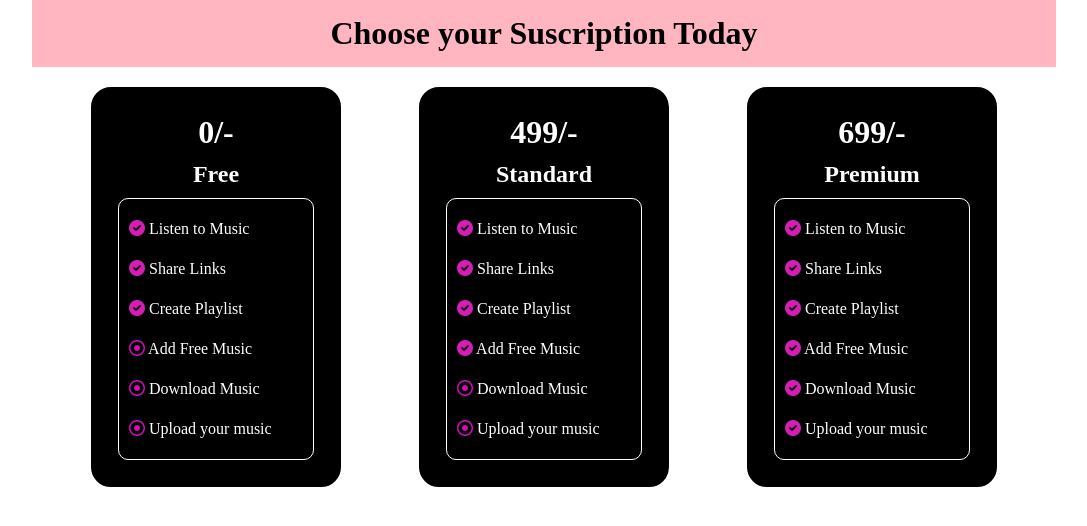
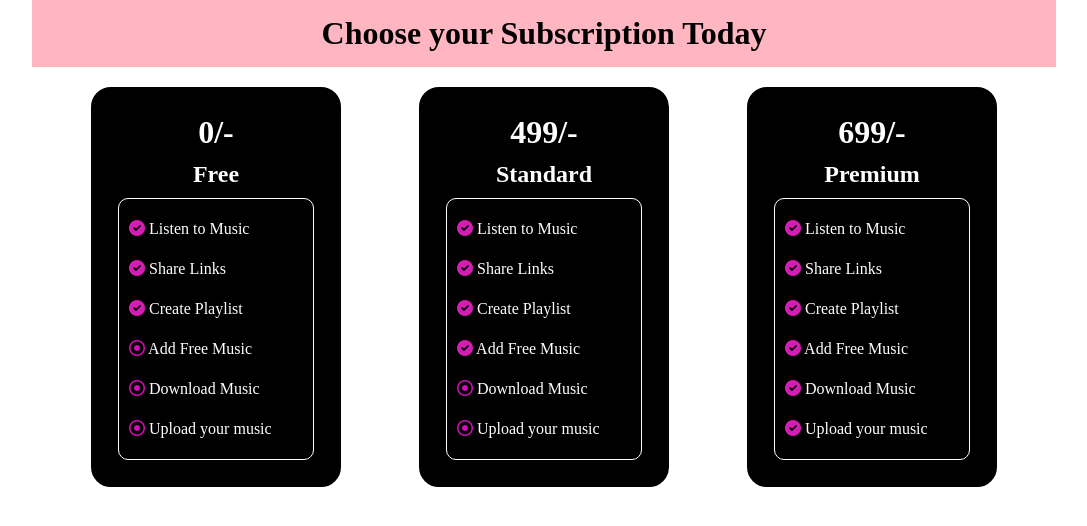
Before and after one commit to purushothaman-003/Flex-subscription-section, a plain HTML site: page index.html in a window 1280 px wide. Shown: the whole page, without its empty margins (96-1183 px from the left). Drawn offline with Linux system fonts and the light colour scheme.

Commit message:
Update index.html

```diff
--- a/index.html
+++ b/index.html
@@ -10,7 +10,7 @@
 </head>
 <body>
     <div class="container">
-        <h1 class="container_h1">Choose your Suscription Today</h1>
+        <h1 class="container_h1">Choose your Subscription Today</h1>
         <div class="subscription_plan">
             <div class="subscription_plan-div">
                 <h1>0/-</h1>
```
